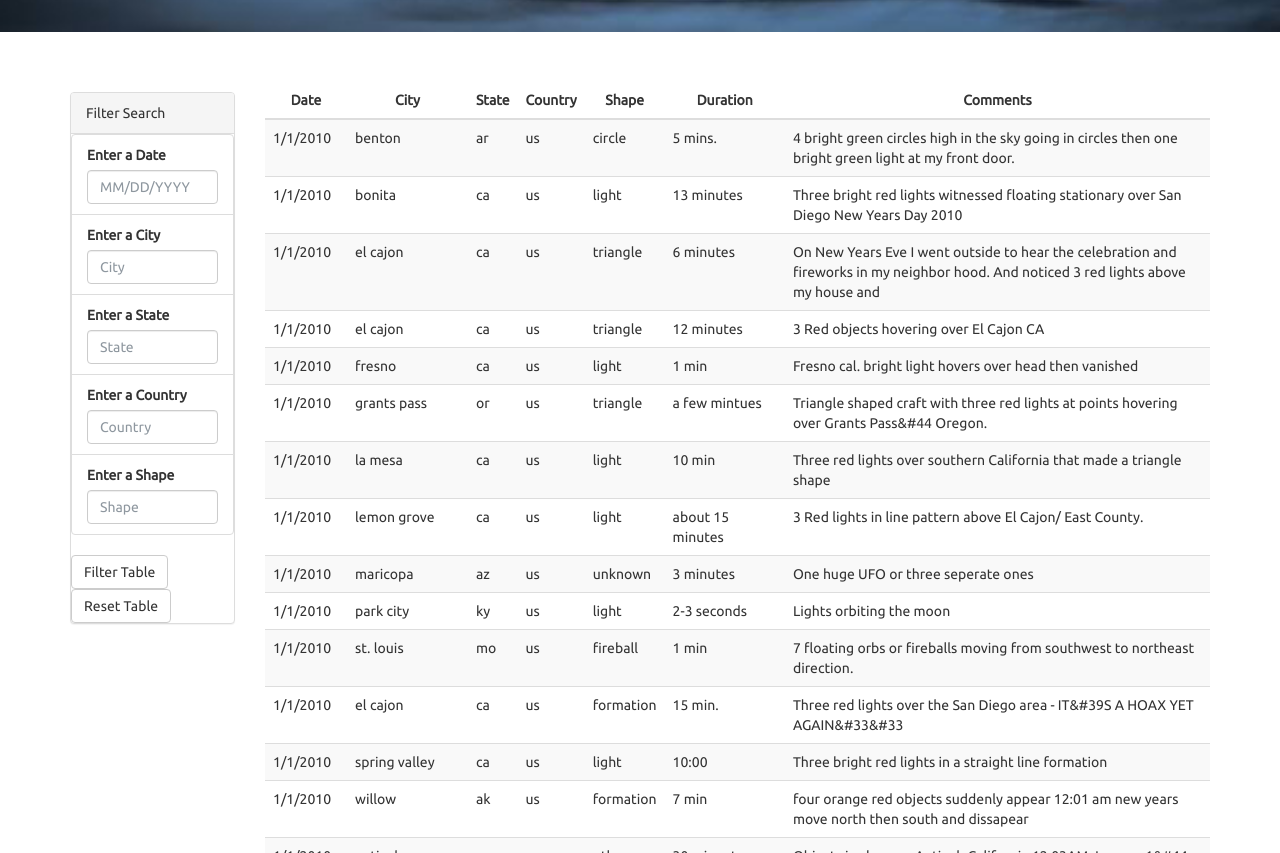
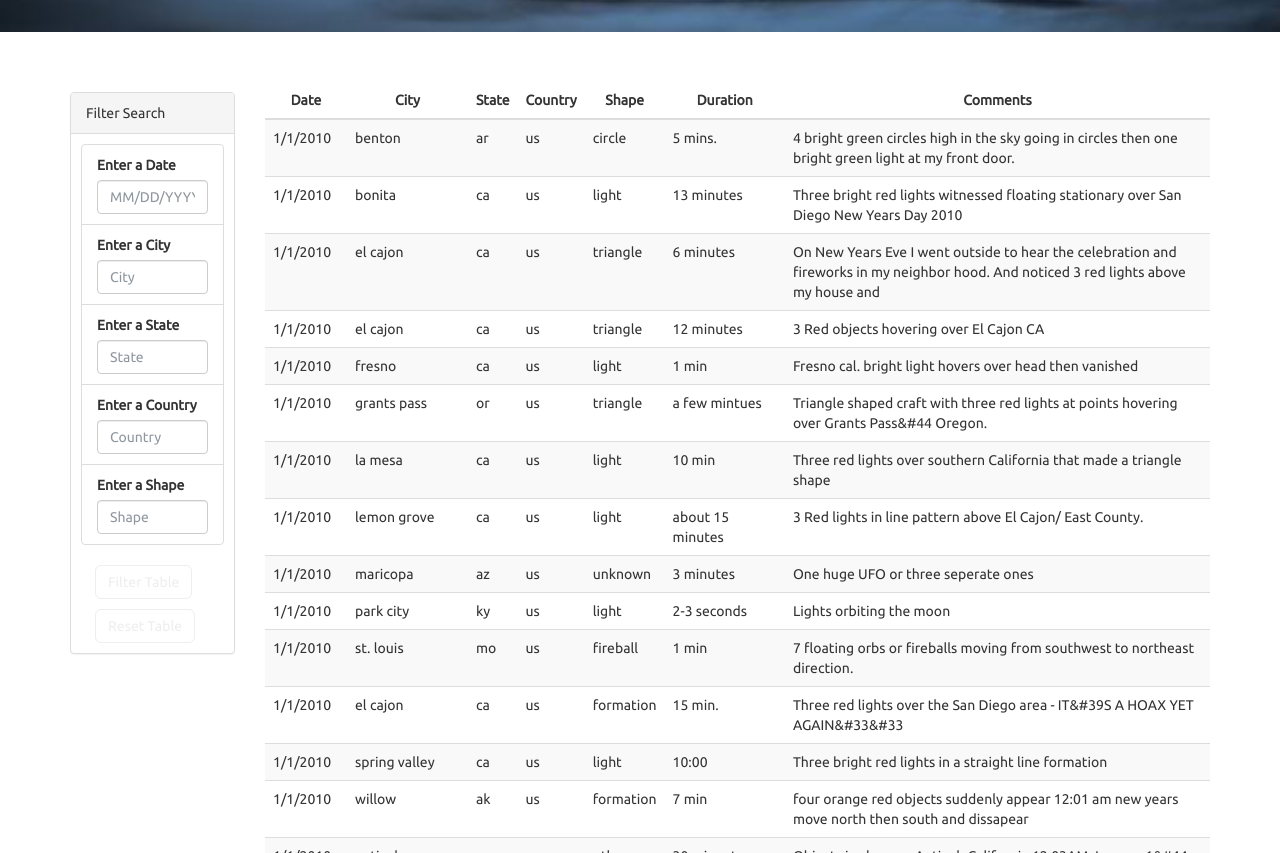
Before and after one commit to arundhatic/UFO-Sighting, a plain HTML site: page index.html in a window 1280 px wide. Shown: the part 580-1433 px from the top of the page. Drawn offline with nearby package versions, Linux system fonts and the light colour scheme.

Commit message:
update button syles

```diff
--- a/index.html
+++ b/index.html
@@ -56,6 +56,7 @@
                       </ul>
                     </div>
                     <button id="filter-btn" type="submit" class="btn btn-default">Filter Table</button>
+                    <div class="divider"></div>
                     <button id="reset-btn" type="submit" class="btn btn-default">Reset Table</button>
                   </form>
                 </div>
--- a/static/css/style.css
+++ b/static/css/style.css
@@ -59,7 +59,7 @@ body {
 }
 
 .filters .panel-body {
-  padding: 0;
+  padding: 10px;
 }
 
 .filters {
@@ -224,3 +224,27 @@ select {
     opacity: 1;
   }
 }
+
+#filter-btn{
+  color: #eeeeee;
+  background: transparent;
+  border: 1px solid #eeeeee;
+  border-radius: 6px;
+  margin-left: 14px;
+}
+
+#filter-btn:hover {      background-color: #1b3146;      color: #eeeeee; }
+
+#reset-btn{
+  color: #eeeeee;
+  background: transparent;
+  border: 1px solid #eeeeee;
+  border-radius: 6px;
+  margin-left: 14px;
+}
+
+#reset-btn:hover {      background-color: #1b3146;      color: #eeeeee; }
+
+.divider{
+  margin: 10px;
+}
```
